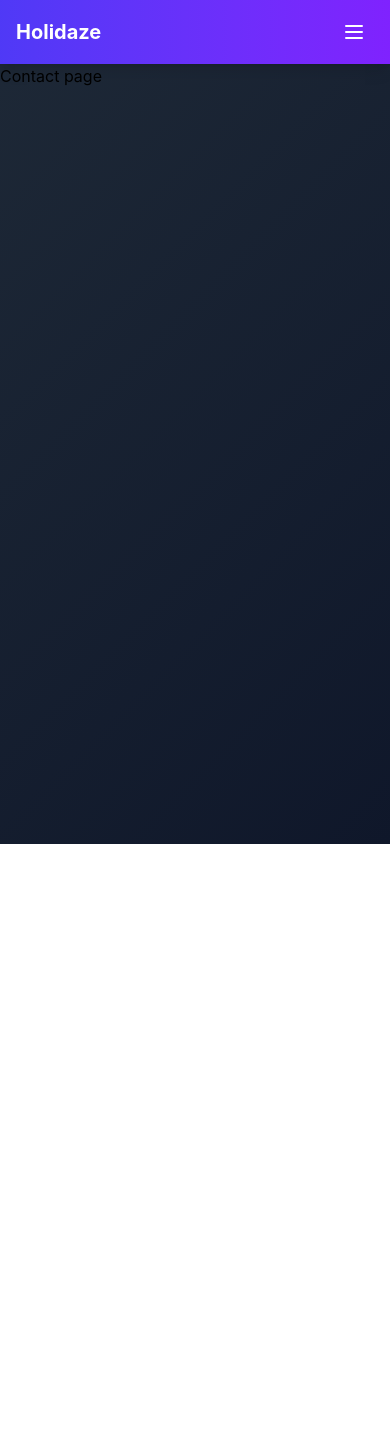
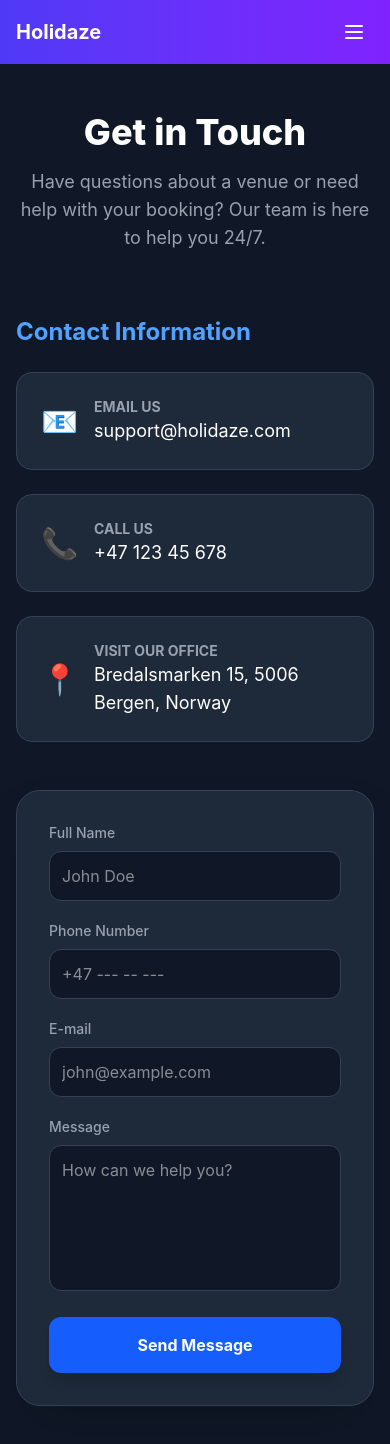
Before and after one commit to KristianHaugen98/Holidaze, a React (Vite) app: page /contact in a window 390 px wide. Shown: the top 1444 px of the page. Before the commit the page ends 844 px from the top, so only its background shows below. Built offline with nearby package versions, Linux system fonts and the light colour scheme; no server answers.

Commit message:
Contact page
Made a contact page, where user can give us a call and send us a mail with a message.
The contact information:
our email
our phone number
our office adress
The submit form:
Full name
Phone number
E-mail
Message
Submit button

```diff
--- a/src/pages/About.jsx
+++ b/src/pages/About.jsx
@@ -37,7 +37,7 @@ const About = () => {
             belief that where you stay is just as important as where you go.
           </p>
         </div>
-        <div className="rounded-2xl overflow-hidden shadow-2xl rotate-2 hover:rotate-0 transition-transform duration-500">
+        <div className="rounded-2xl overflow-hidden shadow-2xl hover:rotate-1 transition-transform duration-500">
           <img
             src="/src/assets/images/interior design.jpg"
             alt="Interior of a home"
--- a/src/pages/Contact.jsx
+++ b/src/pages/Contact.jsx
@@ -1,4 +1,154 @@
-function Contact() {
-  return <div>Contact page</div>;
-}
+import React, { useState } from "react";
+
+// Contact page component with a contact form and contact information
+const Contact = () => {
+  const [formData, setFormData] = useState({
+    fullName: "",
+    phoneNumber: "",
+    email: "",
+    message: "",
+  });
+  // Handle input changes and form submission
+  const handleChange = (e) => {
+    setFormData({ ...formData, [e.target.name]: e.target.value });
+  };
+
+  const handleSubmit = (e) => {
+    e.preventDefault();
+
+    console.log("Form submitted:", formData);
+    alert("Thank you! Your message has been sent.");
+    setFormData({ fullName: "", phoneNumber: "", email: "", message: "" });
+  };
+  // Render the contact page with a form and contact information
+  return (
+    <div className="bg-gray-900 text-white min-h-screen py-12 px-4">
+      <div className="max-w-7xl mx-auto">
+        {/* Header */}
+        <header className="text-center mb-16">
+          <h1 className="text-4xl md:text-5xl font-extrabold mb-4">
+            Get in Touch
+          </h1>
+          <p className="text-gray-400 text-lg max-w-2xl mx-auto">
+            Have questions about a venue or need help with your booking? Our
+            team is here to help you 24/7.
+          </p>
+        </header>
+
+        <div className="grid grid-cols-1 lg:grid-cols-2 gap-12 items-start">
+          {/* Left Side: Contact Info & Cards */}
+          <div className="space-y-6">
+            <h2 className="text-2xl font-bold text-blue-400 mb-6">
+              Contact Information
+            </h2>
+
+            {/* Info Cards - Matching the "Value Cards" style from About page */}
+            <div className="p-6 bg-gray-800 border border-gray-700 rounded-2xl flex items-center space-x-4">
+              <div className="text-3xl">📧</div>
+              <div>
+                <p className="text-sm text-gray-400 uppercase font-bold">
+                  Email us
+                </p>
+                <p className="text-lg">support@holidaze.com</p>
+              </div>
+            </div>
+
+            <div className="p-6 bg-gray-800 border border-gray-700 rounded-2xl flex items-center space-x-4">
+              <div className="text-3xl">📞</div>
+              <div>
+                <p className="text-sm text-gray-400 uppercase font-bold">
+                  Call us
+                </p>
+                <p className="text-lg">+47 123 45 678</p>
+              </div>
+            </div>
+
+            <div className="p-6 bg-gray-800 border border-gray-700 rounded-2xl flex items-center space-x-4">
+              <div className="text-3xl">📍</div>
+              <div>
+                <p className="text-sm text-gray-400 uppercase font-bold">
+                  Visit our office
+                </p>
+                <p className="text-lg">Bredalsmarken 15, 5006 Bergen, Norway</p>
+              </div>
+            </div>
+          </div>
+
+          {/* Right Side: Contact Form */}
+          <div className="bg-gray-800 p-8 rounded-3xl border border-gray-700 shadow-2xl">
+            <form onSubmit={handleSubmit} className="space-y-5">
+              <div>
+                <label className="block text-sm font-medium text-gray-400 mb-2">
+                  Full Name
+                </label>
+                <input
+                  type="text"
+                  name="fullName"
+                  required
+                  value={formData.fullName}
+                  onChange={handleChange}
+                  placeholder="John Doe"
+                  className="w-full p-3 bg-gray-900 border border-gray-700 rounded-xl focus:ring-2 focus:ring-blue-500 outline-none transition-all"
+                />
+              </div>
+
+              <div className="grid grid-cols-1 md:grid-cols-2 gap-5">
+                <div>
+                  <label className="block text-sm font-medium text-gray-400 mb-2">
+                    Phone Number
+                  </label>
+                  <input
+                    type="tel"
+                    name="phoneNumber"
+                    value={formData.phoneNumber}
+                    onChange={handleChange}
+                    placeholder="+47 --- -- ---"
+                    className="w-full p-3 bg-gray-900 border border-gray-700 rounded-xl focus:ring-2 focus:ring-blue-500 outline-none transition-all"
+                  />
+                </div>
+                <div>
+                  <label className="block text-sm font-medium text-gray-400 mb-2">
+                    E-mail
+                  </label>
+                  <input
+                    type="email"
+                    name="email"
+                    required
+                    value={formData.email}
+                    onChange={handleChange}
+                    placeholder="john@example.com"
+                    className="w-full p-3 bg-gray-900 border border-gray-700 rounded-xl focus:ring-2 focus:ring-blue-500 outline-none transition-all"
+                  />
+                </div>
+              </div>
+
+              <div>
+                <label className="block text-sm font-medium text-gray-400 mb-2">
+                  Message
+                </label>
+                <textarea
+                  name="message"
+                  required
+                  rows="5"
+                  value={formData.message}
+                  onChange={handleChange}
+                  placeholder="How can we help you?"
+                  className="w-full p-3 bg-gray-900 border border-gray-700 rounded-xl focus:ring-2 focus:ring-blue-500 outline-none transition-all resize-none"
+                ></textarea>
+              </div>
+
+              <button
+                type="submit"
+                className="w-full py-4 bg-blue-600 hover:bg-blue-700 text-white font-bold rounded-xl shadow-lg transition-transform active:scale-95"
+              >
+                Send Message
+              </button>
+            </form>
+          </div>
+        </div>
+      </div>
+    </div>
+  );
+};
+
 export default Contact;
```
